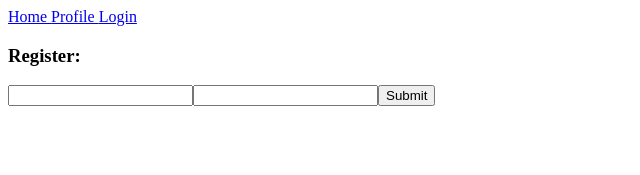
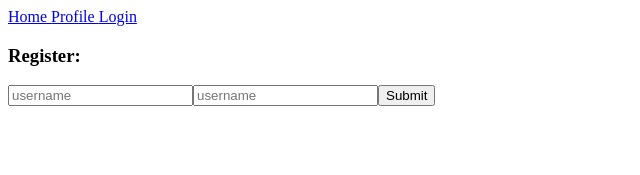
Before and after one commit to 1hazardousboi/strangers-things, a React (Create React App) app: page /Register in a window 1280 px wide. Shown: the top 175 px of the page, without its empty margins (0-640 px from the left). Built offline with nearby package versions, Linux system fonts and the light colour scheme.

Commit message:
added placeholders

```diff
--- a/src/components/Register.jsx
+++ b/src/components/Register.jsx
@@ -20,10 +20,15 @@ export default function Register({ setToken, setCurrentUser }) {
           navigate("/Profile");
         }}
       >
-        <input value={username} onChange={(e) => setUsername(e.target.value)} />
+        <input
+          value={username}
+          placeholder="username"
+          onChange={(e) => setUsername(e.target.value)}
+        />
         <input
           value={password}
           type="password"
+          placeholder="username"
           onChange={(e) => setPassword(e.target.value)}
         />
         <button type="submit">Submit</button>
```
